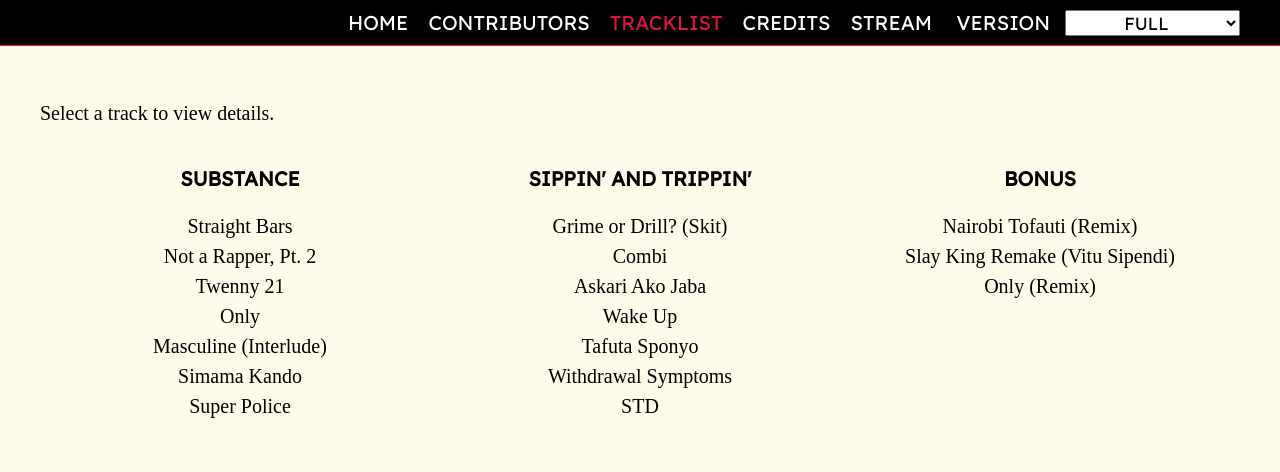
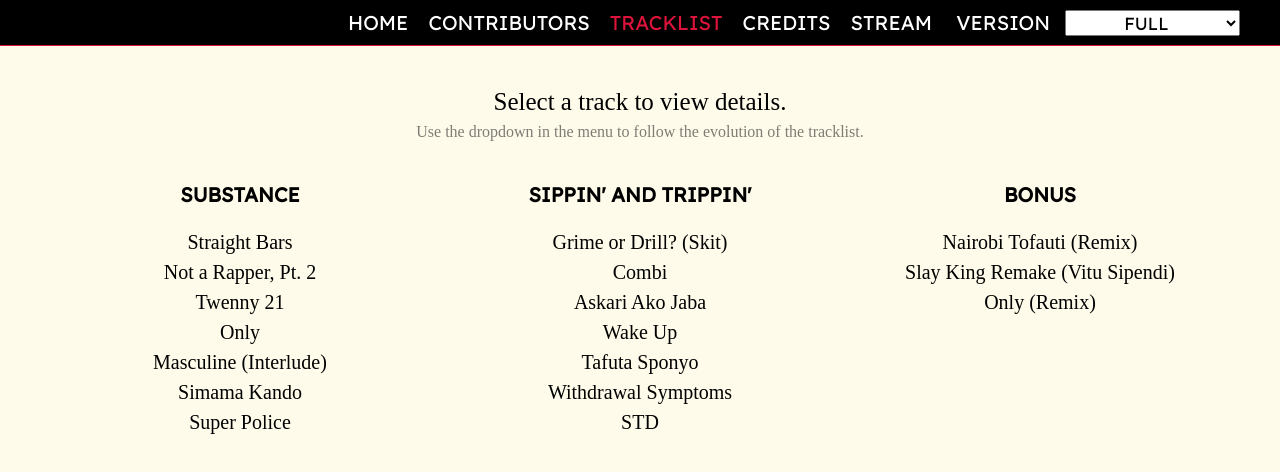
Before and after one commit to DavyK17/man-of-substance, a React (Create React App) app: page /tracks in a window 1280 px wide. Shown: the top 472 px of the page. Built offline with nearby package versions, Linux system fonts and the light colour scheme; a web font is replaced by a local one.

Commit message:
Adding dropdown instructions

```diff
--- a/src/components/Tracks/Tracks.js
+++ b/src/components/Tracks/Tracks.js
@@ -69,7 +69,10 @@ const Tracks = props => {
 
     return (
         <main>
-            <p className="tracklist-lead">Select a track to view details.</p>
+            <div className="tracklist-lead">
+                <p className="head">Select a track to view details.</p>
+                <p>Use the dropdown in the menu to follow the evolution of the tracklist.</p>
+            </div>
             <div className="tracklist">
                 <div>
                     <h2>Substance</h2>
```
